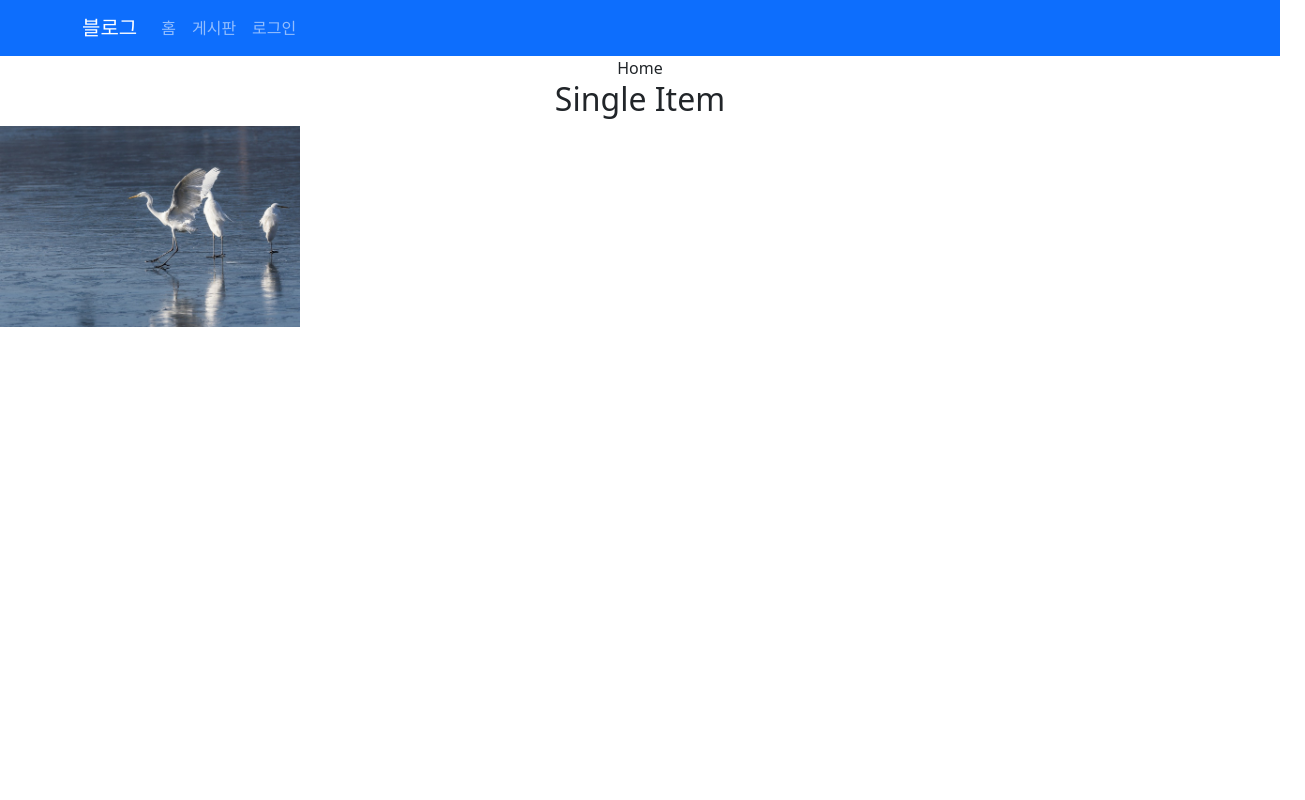
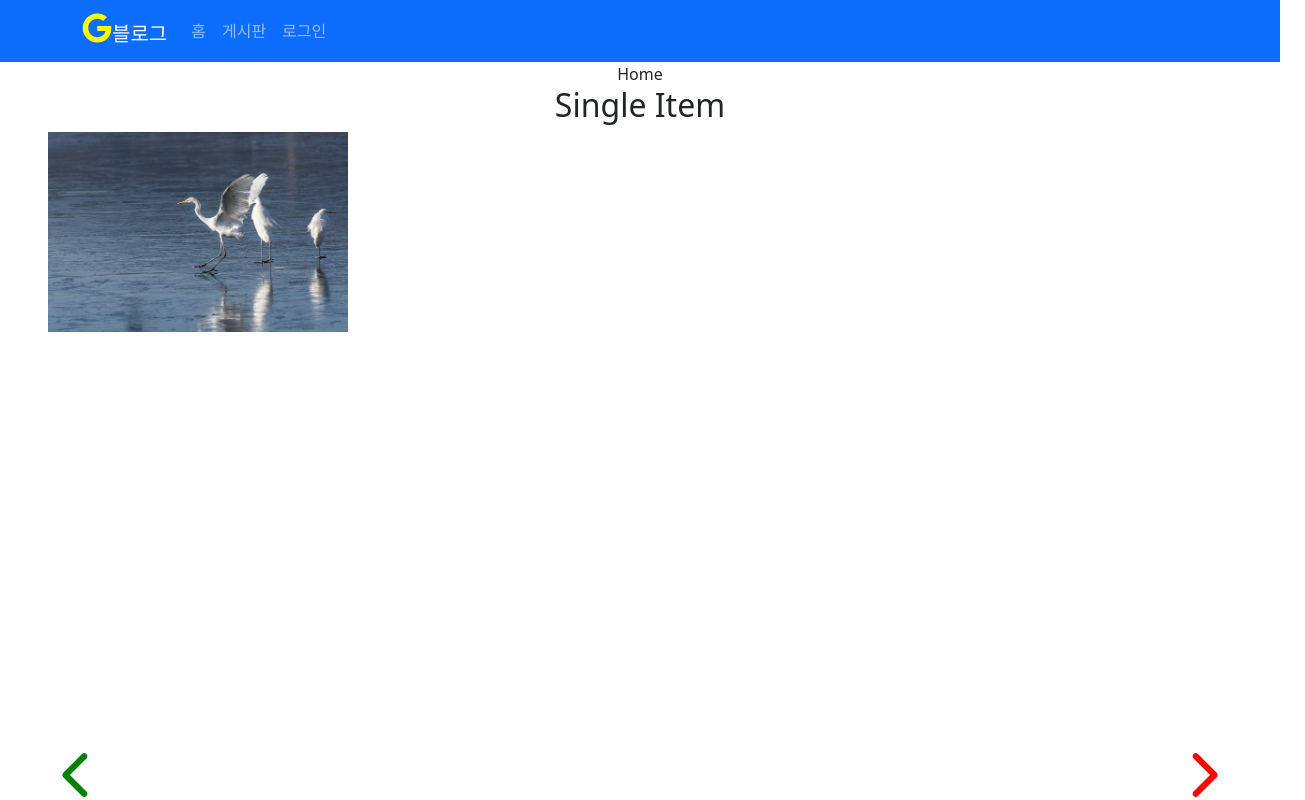
Before and after one commit to KIMPPT/React-blog, a React (Create React App) app: page / in a window 1280 px wide. Shown: the top 800 px of the page, 1305 px wide, since content can reach past the window. Built offline with nearby package versions, Linux system fonts and the light colour scheme.

Commit message:
04281323

```diff
--- a/package.json
+++ b/package.json
@@ -3,6 +3,11 @@
   "version": "0.1.0",
   "private": true,
   "dependencies": {
+    "@fortawesome/fontawesome-svg-core": "^6.4.0",
+    "@fortawesome/free-brands-svg-icons": "^6.4.0",
+    "@fortawesome/free-regular-svg-icons": "^6.4.0",
+    "@fortawesome/free-solid-svg-icons": "^6.4.0",
+    "@fortawesome/react-fontawesome": "^0.2.0",
     "@testing-library/jest-dom": "^5.16.5",
     "@testing-library/react": "^13.4.0",
     "@testing-library/user-event": "^13.5.0",
--- a/src/components/Navheader.jsx
+++ b/src/components/Navheader.jsx
@@ -19,12 +19,17 @@ padding은 m 대신에 p 사용
 */
 //props 값을 받아 올 때 NavHeader(props)으로 받아 올 수 있다
 //필요에 따라서 구조분해를 통해서 객체의 값을 바로 받아 올 수도 있다
+import { FontAwesomeIcon } from "@fortawesome/react-fontawesome";
+import {faGoogle} from '@fortawesome/free-brands-svg-icons'
 export default function Navheader({ user }) {
   return (
     <div>
       <Navbar bg="primary" variant="dark">
         <Container>
-          <Link className="navbar-brand">블로그</Link>
+          <Link className="navbar-brand">
+            <FontAwesomeIcon icon={faGoogle}
+            style={{color:"yellow",width:"30px",height:"30px"}}/>
+            블로그</Link>
           <Nav className="me-auto">
             <Link className="nav-link" to="/">
               홈
--- a/src/components/SimpleSlider.jsx
+++ b/src/components/SimpleSlider.jsx
@@ -1,6 +1,20 @@
 import React, { Component } from "react";
 import Slider from "react-slick";
 
+//fontawesome에서 아이콘을 가져오기 위해 import
+import { FontAwesomeIcon } from "@fortawesome/react-fontawesome";
+//두가지 이상의 아이콘의 이름이 같을 때
+//as를 사용해서 이름을 바꿔서 불러 올 수 있다
+import {
+  faEnvelope as fasEnvelope,
+  faAdd,
+  faArrowCircleLeft,
+} from "@fortawesome/free-solid-svg-icons";
+import { faEnvelope as farEnvelope } from "@fortawesome/free-regular-svg-icons";
+import {
+  faChevronLeft,
+  faChevronRight,
+} from "@fortawesome/free-solid-svg-icons";
 export default function SimpleSlider() {
   const settings = {
     dots: true,
@@ -8,13 +22,15 @@ export default function SimpleSlider() {
     speed: 500,
     slidesToShow: 1,
     slidesToScroll: 1,
+    nextArrow: <SampleNextArrow />,
+    prevArrow: <SamplePrevArrow />,
   };
   //배열을 이용하여 map을 사용해 화면에 출력하기 위함
   let pictures = ["pic1.jpg", "pic2.jpg", "pic3.jpg"];
   return (
     <div>
       <h2> Single Item</h2>
-      <Slider {...settings}>
+      <Slider {...settings} className="mx-5">
         <div>
           <img src={require("../image/pic1.jpg")} alt="" width={300} />
         </div>
@@ -24,12 +40,51 @@ export default function SimpleSlider() {
         <div>
           <img src={require("../image/pic3.jpg")} alt="" width={300} />
         </div>
-          {pictures.map((pic) => (
-            <div>
-              <img src={require(`../image/${pic}`)} alt="" />
-            </div>
-          ))}
+        {pictures.map((pic) => (
+          <div>
+            <img src={require(`../image/${pic}`)} alt="" />
+          </div>
+        ))}
       </Slider>
     </div>
   );
 }
+
+function SamplePrevArrow(props) {
+  const { className, style, onClick } = props;
+  return (
+    <FontAwesomeIcon
+      icon={faChevronLeft}
+      className={className}
+      style={{
+        ...style,
+        display: "block",
+        color: "green",
+        width: "50px",
+        height: "50px",
+        zIndex:"1",
+        left:"5px"
+      }}
+      onClick={onClick}
+    />
+  );
+}
+
+function SampleNextArrow(props) {
+  const { className, style, onClick } = props;
+  return (
+    <FontAwesomeIcon
+      icon={faChevronRight}
+      className={className}
+      style={{
+        ...style,
+        display: "block",
+        color: "red",
+        width: "50px",
+        height: "50px",
+        right: "5px",
+      }}
+      onClick={onClick}
+    />
+  );
+}
```
Also changed, not shown: 1 other file (tests, documents, lock files or other folders).
